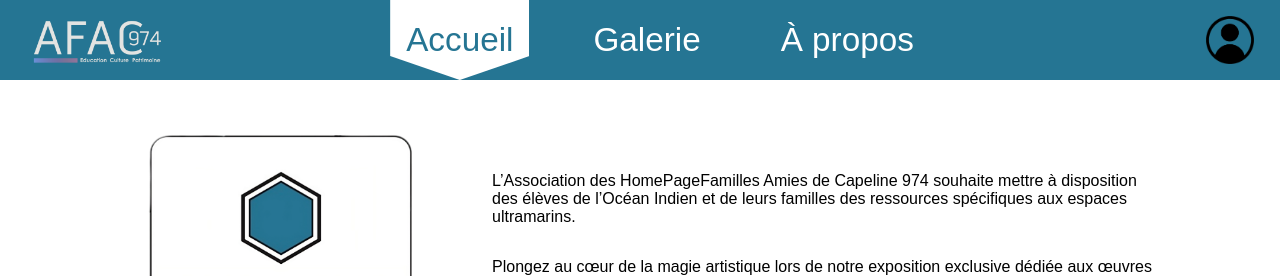
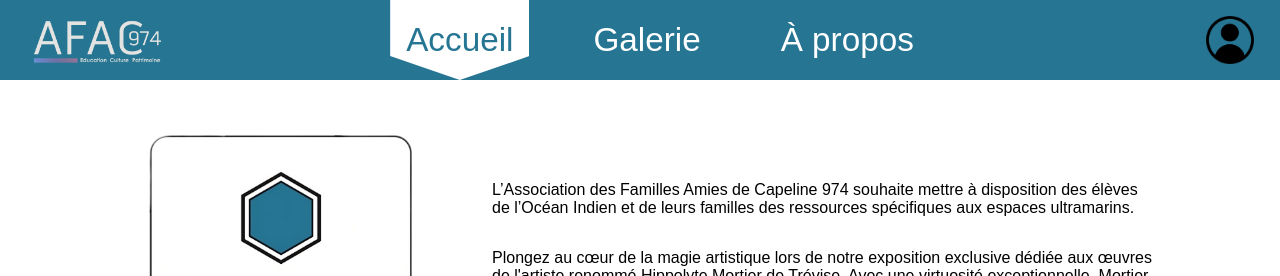
Before and after one commit to WildCodeSchool/2023-02-JS-Lille-project-3-groupe1, a React (Vite) app in the folder frontend/: page / in a window 1280 px wide. Shown: the top 276 px of the page. Built offline with nearby package versions, Linux system fonts and the light colour scheme; no server answers.

Commit message:
css + spelling changes

```diff
--- a/frontend/src/page/Account/Account.scss
+++ b/frontend/src/page/Account/Account.scss
@@ -76,7 +76,6 @@
   box-shadow: 0 2px 10px rgba(0, 0, 0, 0.16), 0 3px 6px rgba(0, 0, 0, 0.1);
   color: $color-background-div;
   transition: 0, 5s ease all;
-  z-index: 1;
 }
 
 .logout:before {
@@ -88,5 +87,4 @@
   bottom: 0;
   opacity: 0;
   content: "";
-  z-index: -1;
 }
--- a/frontend/src/page/FormRegister/FormRegister.jsx
+++ b/frontend/src/page/FormRegister/FormRegister.jsx
@@ -69,7 +69,7 @@ function FormRegister({ onFormOpen, onFormClose }) {
         <form onSubmit={handleSubmit}>
           {/* Champ de saisie du nom */}
           <div className="user-box">
-            <label htmlFor="name">identifiant</label>
+            <label htmlFor="name">Identifiant</label>
             <input
               type="text"
               name="name"
--- a/frontend/src/page/Galerie/card.jsx
+++ b/frontend/src/page/Galerie/card.jsx
@@ -142,7 +142,7 @@ function Card({ artwork }) {
             </h2>
             <p>Référence image: {artwork?.img_ref}</p>
             <p>{artwork?.description}</p>
-            {artwork ? (
+            {artwork.related_article ? (
               <a href={artwork?.related_article}>En savoir plus...</a>
             ) : (
               ""
--- a/frontend/src/page/Home/Home.jsx
+++ b/frontend/src/page/Home/Home.jsx
@@ -39,9 +39,9 @@ function Home() {
 
         <div className="text">
           <p>
-            L’Association des HomePageFamilles Amies de Capeline 974 souhaite
-            mettre à disposition des élèves de l’Océan Indien et de leurs
-            familles des ressources spécifiques aux espaces ultramarins.
+            L’Association des Familles Amies de Capeline 974 souhaite mettre à
+            disposition des élèves de l’Océan Indien et de leurs familles des
+            ressources spécifiques aux espaces ultramarins.
           </p>
           <p>
             Plongez au cœur de la magie artistique lors de notre exposition
```
